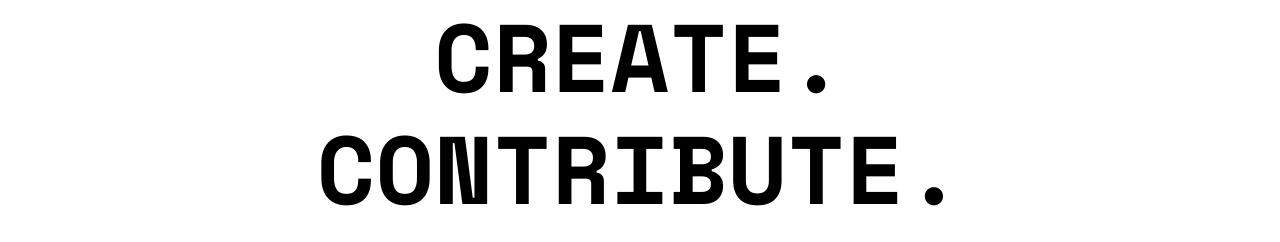
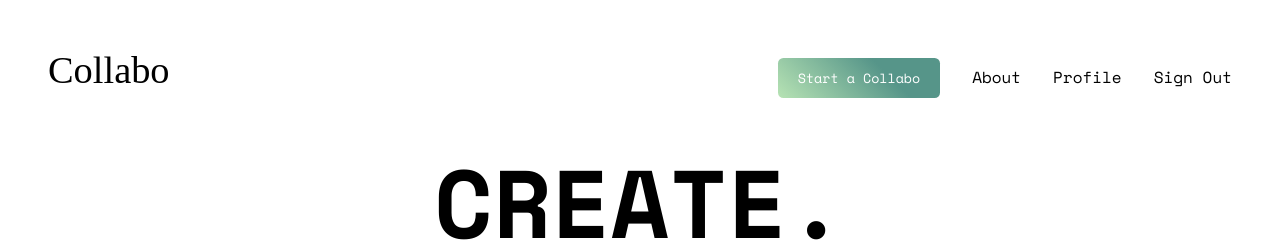
Before and after one commit to Collabo-Team/react-collabo, a React (Create React App) app: page / in a window 1280 px wide. Shown: the top 242 px of the page. Built offline with nearby package versions, Linux system fonts and the light colour scheme; a web font is replaced by a local one.

Commit message:
Add NavBar component

```diff
--- a/src/App.js
+++ b/src/App.js
@@ -5,10 +5,12 @@ import Auth from './components/Auth/Auth';
 import UserProfile from './components/UserProfile/UserProfile';
 import StartProject from './components/StartProject/StartProject';
 import Home from './components/Home/Home';
+import NavBar from './components/NavBar/NavBar';
 
 function App() {
   return (
     <div className="App">
+      <NavBar />
       <Switch>
         <Route path="/about" component={About} />
         <Route path="/auth" component={Auth} />
--- /dev/null
+++ b/src/components/NavBar/NavBar.css
@@ -0,0 +1,34 @@
+header {
+    margin: 48px 48px 0 48px;
+}
+
+header p {
+    font-family: var(--logo-font);
+    font-size: 2.4em;
+}
+
+nav {
+    display: flex;
+    align-items: baseline;
+    justify-content: space-between;
+}
+
+nav a {
+    color: inherit;
+}
+
+.nav-link {
+    margin-left: 32px;
+    font-size: 1em;
+}
+
+.nav-links button {
+    margin-bottom: 48px;
+    font-family: var(--main-font);
+    padding: 10px 20px;
+    border-radius: .4em;
+    border: none;
+    color: white;
+    background: rgb(183, 227, 180);
+    background: linear-gradient(45deg, rgba(183, 227, 180, 1) 0%, rgba(86, 149, 137, 1) 66%);
+}
--- /dev/null
+++ b/src/components/NavBar/NavBar.js
@@ -0,0 +1,29 @@
+import { NavLink } from 'react-router-dom';
+
+import './NavBar.css';
+
+export default function NavBar() {
+  return (
+    <header>
+      <nav>
+        <NavLink to="/">
+          <p className="logo">Collabo</p>
+        </NavLink>
+        <div className="nav-links">
+          <NavLink to="/start-project/:id">
+            <button>Start a Collabo</button>
+          </NavLink>
+          <NavLink to="/about" className="nav-link">
+            About
+          </NavLink>
+          <NavLink to="/user-profile/:id" className="nav-link">
+            Profile
+          </NavLink>
+          <NavLink id="sign-out-link" to="/auth" className="nav-link">
+            Sign Out
+          </NavLink>
+        </div>
+      </nav>
+    </header>
+  );
+}
```
